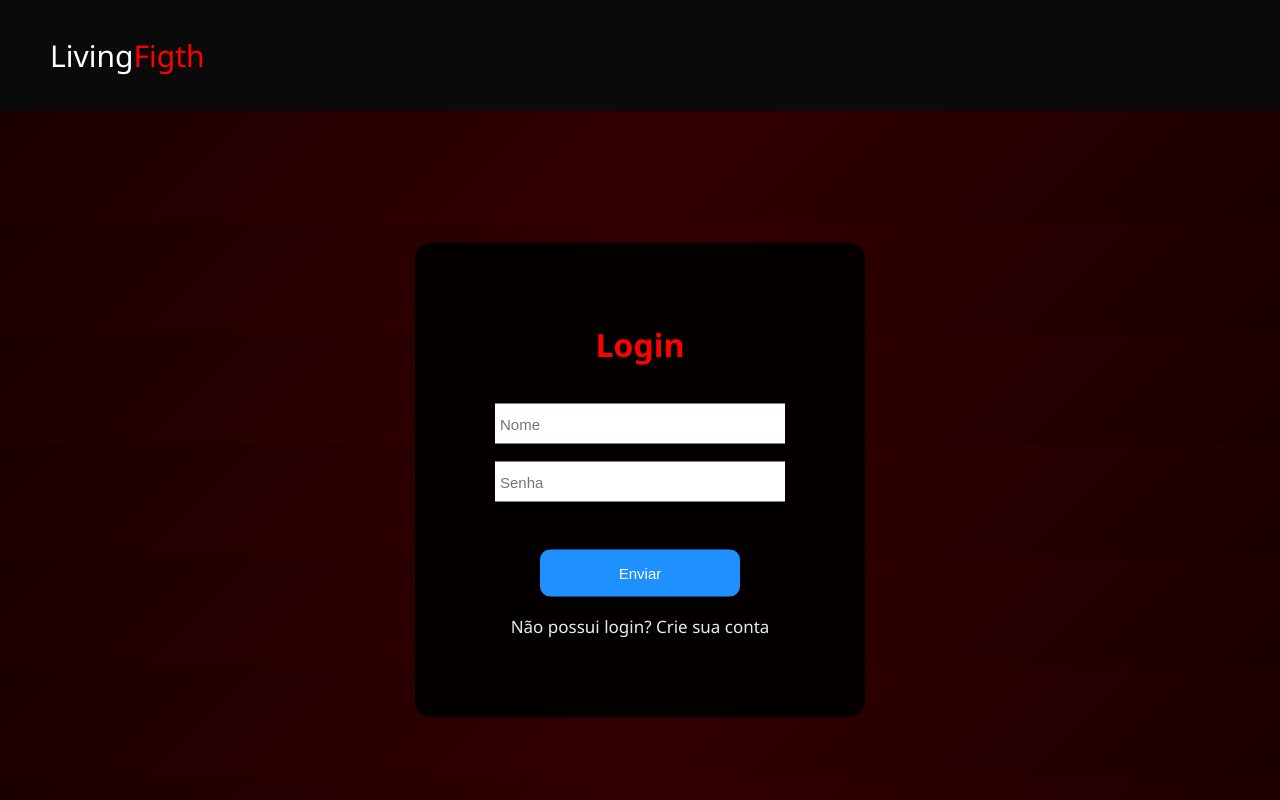
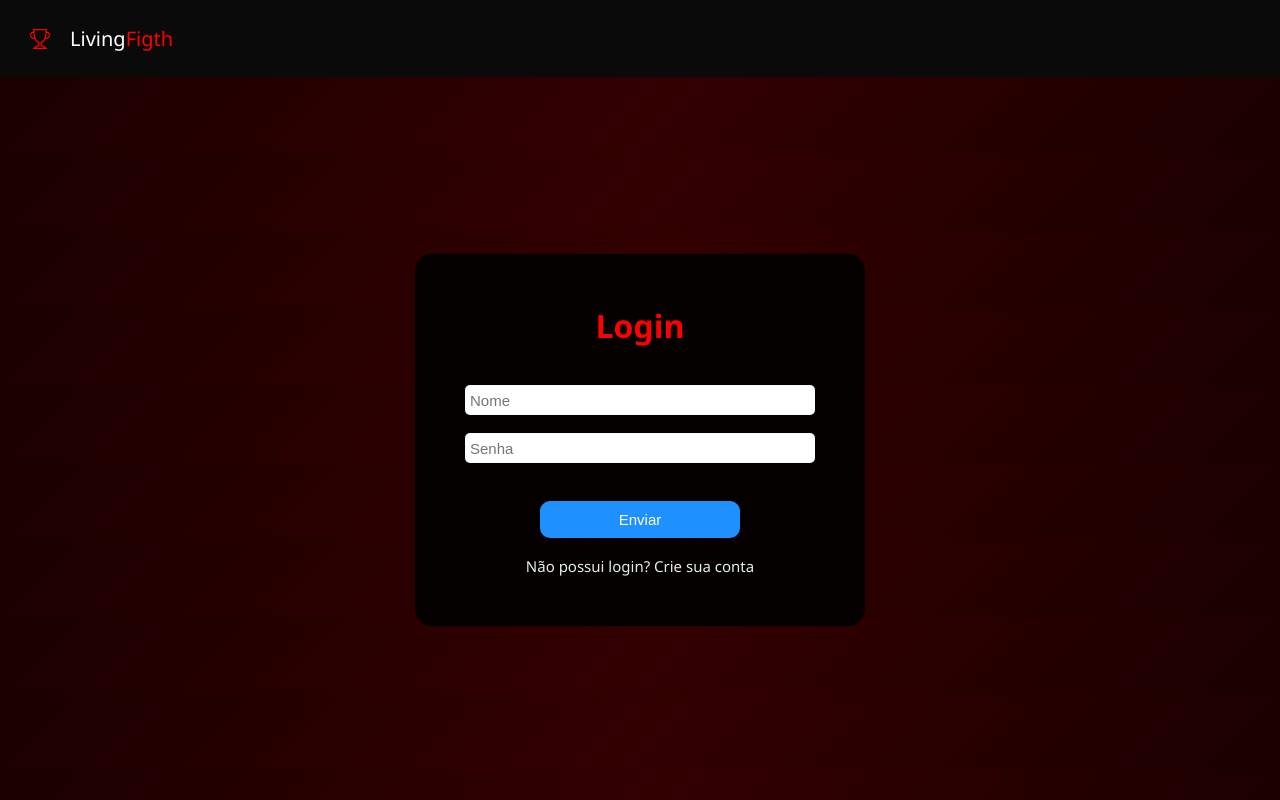
Before and after one commit to kaiohenrique5340-boop/Gestao-de-Escolinha, a PHP site: page /login.html in a window 1280 px wide. Run offline with PHP 8.4, Linux system fonts and the light colour scheme; some libraries are stand-ins or nearby versions.

Commit message:
modificações
modificação dos tamanhos para o cite se encaixar na tela sem zum

```diff
--- a/arquivos css/login.css
+++ b/arquivos css/login.css
@@ -14,9 +14,9 @@ header {
   justify-content: space-between;
   align-items: center;
   background-color: rgb(10, 10, 10);
-  padding: 35px 30px;
+  padding: 25px 30px;
   color: white;
-  font-size: 30px;
+  font-size: 20px;
   font-family: 'Segoe UI', Tahoma, Geneva, Verdana, sans-serif;
   list-style-type: none;
   z-index: 1000;
@@ -57,40 +57,13 @@ form{
 .tela-login{
   background-color:rgba(0, 0, 0, 0.9);
   position: absolute;
-  top: 60%;
+  top: 55%;
   left: 50%;
   transform: translate(-50%,-50%);
-  padding: 80px;
+  padding: 50px;
   border-radius: 17px;
   color: white;
   width: 450px;
-}
-
-input{
-  padding: 5px;
-  width: 100%;
-  height: 40px;
-  border:none;
-  outline: none;
-  font-size: 15px;
-  border-radius: 5;
-}
-
-button{
-  background-color: dodgerblue;
-  border:none;
-  padding: 15px;
-  width: 200px;
-  border-radius: 10px;
-  color: white;
-  font-size: 15px;
-  margin-top: 30px;
-}
-
-button:hover{
-  background-color: white;
-  color: black;
-  transition: 0.5s;
 }
 
 h1{
@@ -100,10 +73,39 @@ h1{
   font-family: 'Segoe UI', Tahoma, Geneva, Verdana, sans-serif;
 }
 
+input{
+  padding: 5px;
+  width: 100%;
+  height: 30px;
+  border:none;
+  outline: none;
+  font-size: 15px;
+  border-radius: 5px;
+}
+
+button{
+  background-color: dodgerblue;
+  border:none;
+  padding: 10px;
+  width: 200px;
+  border-radius: 10px;
+  color: white;
+  font-size: 15px;
+  margin-top: 20px;
+}
+
+button:hover{
+  background-color: white;
+  color: black;
+  transition: 0.5s;
+}
+
+
+
 .register{
   text-decoration: none;
   color: rgb(227, 240, 229);
-  font-size: 17px;
+  font-size: 15px;
   font-family: 'Segoe UI', Tahoma, Geneva, Verdana, sans-serif;
 }
 
--- a/arquivos css/register.css
+++ b/arquivos css/register.css
@@ -13,9 +13,9 @@ header {
   justify-content: space-between;
   align-items: center;
   background-color: rgb(10, 10, 10);
-  padding: 35px 30px;
+  padding: 25px 30px;
   color: white;
-  font-size: 30px;
+  font-size: 20px;
   font-family: 'Segoe UI', Tahoma, Geneva, Verdana, sans-serif;
   list-style-type: none;
   z-index: 1000;
--- a/login.html
+++ b/login.html
@@ -4,6 +4,8 @@
     <meta charset="UTF-8">
     <meta name="viewport" content="width=device-width, initial-scale=1.0">
     <link rel="stylesheet" href="arquivos css/login.css">
+    <link rel="stylesheet" href="https://cdn.jsdelivr.net/npm/bootstrap-icons@1.13.1/font/bootstrap-icons.min.css"></head>
+
     <title>Faça seu login</title>
 </head>
 <body>
@@ -33,5 +35,17 @@
         </form>
     </main>
 
+    <!--Vlibras-->
+    <div vw class="enabled">
+      <div vw-access-button class="active"></div>
+      <div vw-plugin-wrapper>
+        <div class="vw-plugin-top-wrapper"></div>
+      </div>
+    </div>
+    <script src="https://vlibras.gov.br/app/vlibras-plugin.js"></script>
+    <script>
+      new window.VLibras.Widget('https://vlibras.gov.br/app');
+    </script>
+
 </body>
 </html>
```
Also changed, not shown: arquivos css/index.css (+26 -27 lines), index.html (+5 -3 lines), register.html (+14 -0 lines).
